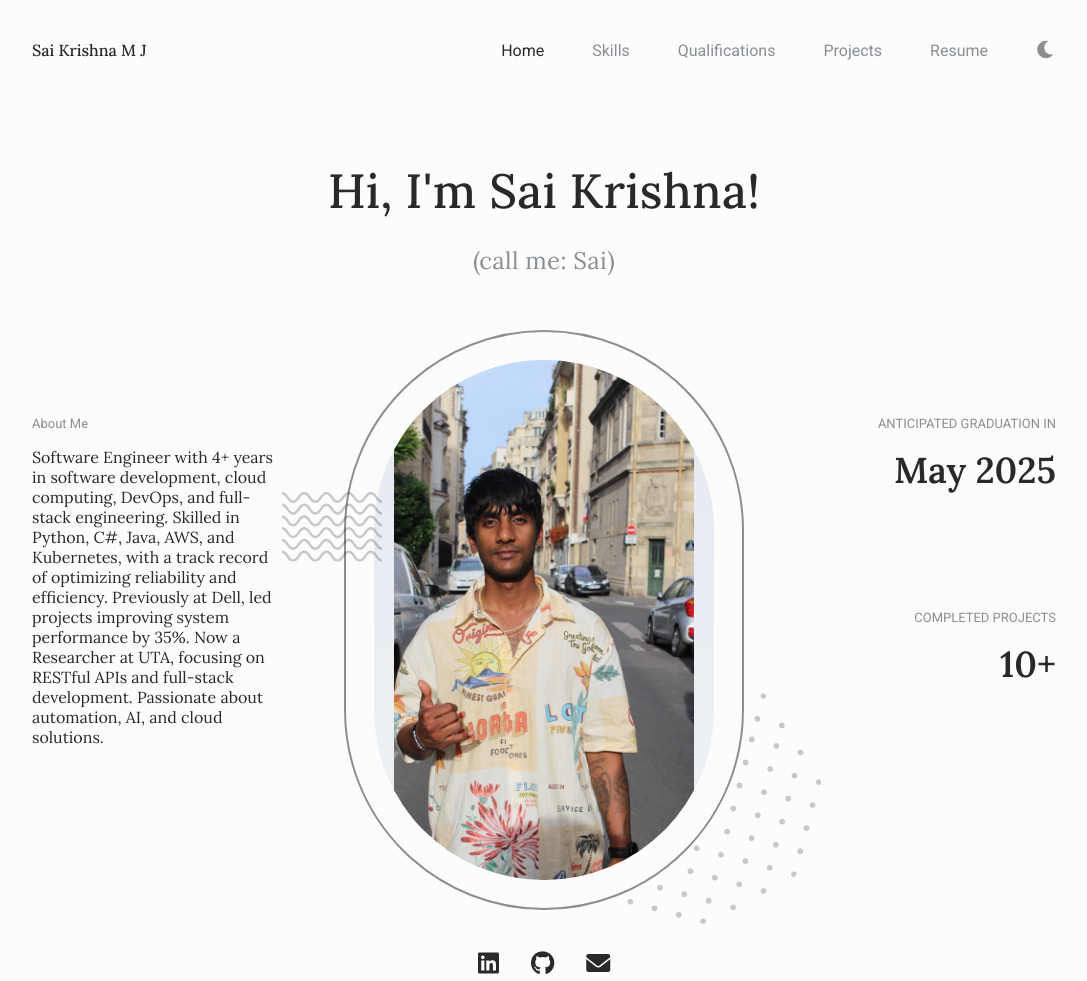
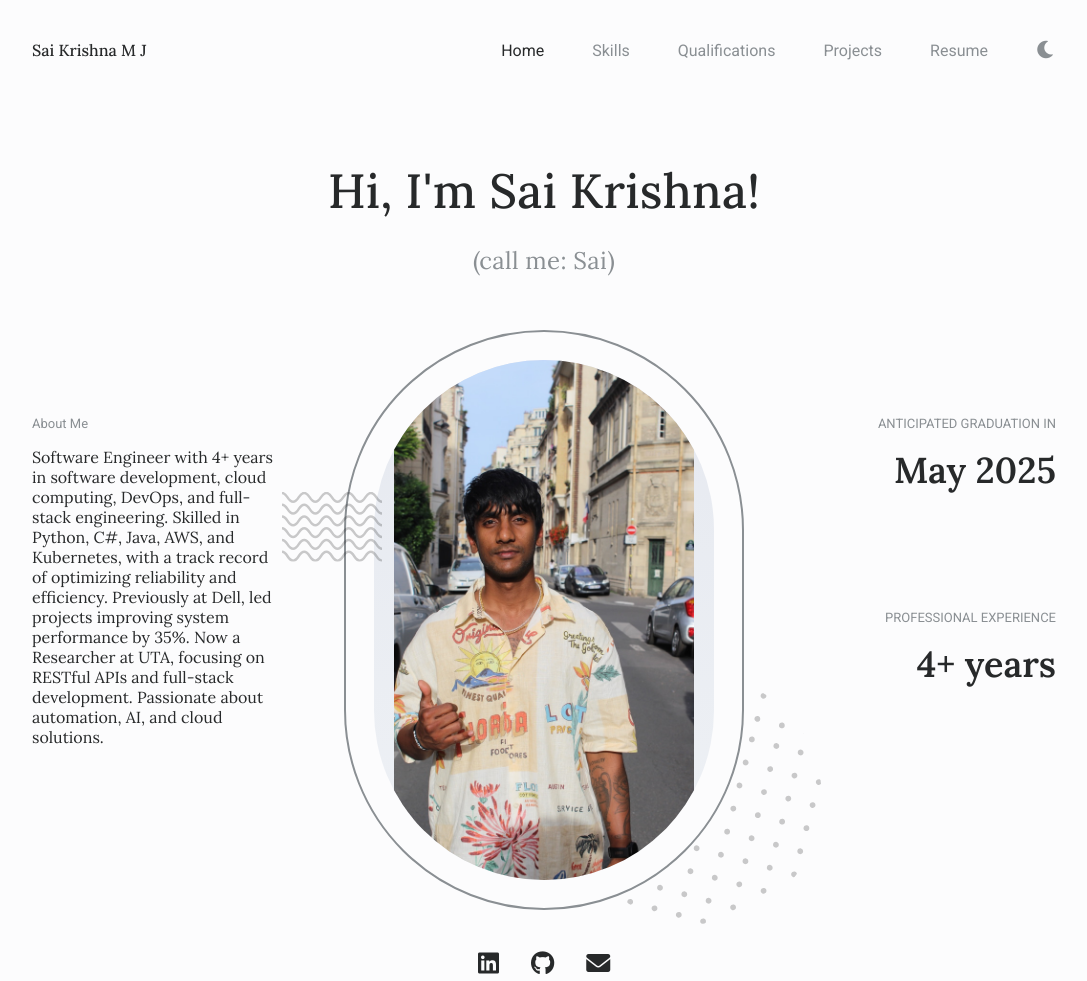
Before and after one commit to SKrishnaMJ/Portfolio2025, a plain HTML site: page index.html in a window 1280 px wide. Shown: the top 981 px of the page, without its empty margins (96-1183 px from the left). Drawn offline with nearby package versions, Linux system fonts and the light colour scheme.

Commit message:
added experience

```diff
--- a/index.html
+++ b/index.html
@@ -131,10 +131,10 @@
                         </div>
                         <div>
                             <h3 class="home__info-title">
-                                COMPLETED PROJECTS
+                                PROFESSIONAL EXPERIENCE
                             </h3>
                             <p class="home__info-number">
-                                10+
+                                4+ years
                             </p>
                         </div>
                     </div>
```
